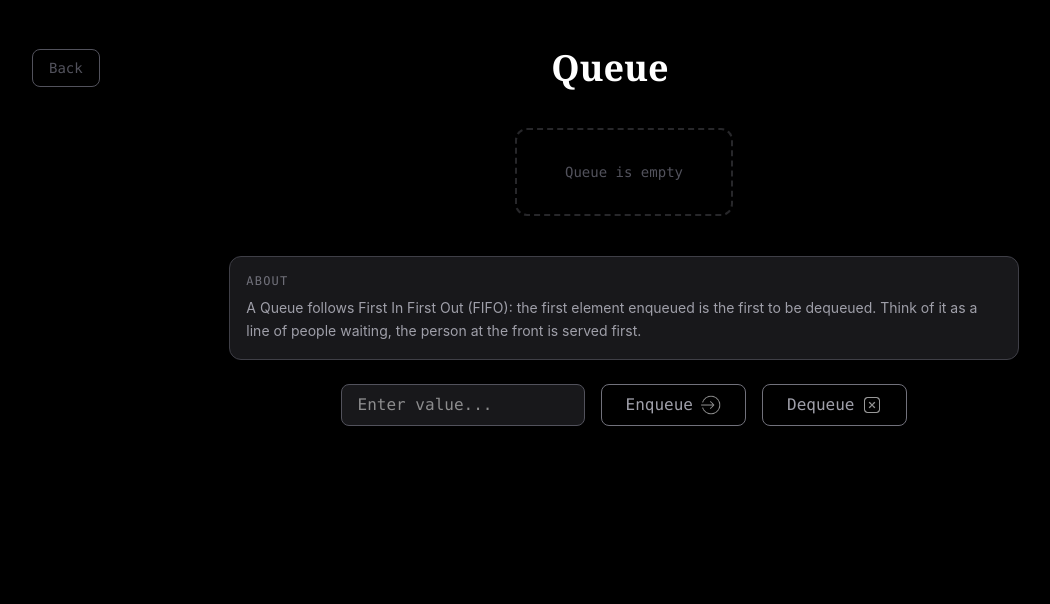
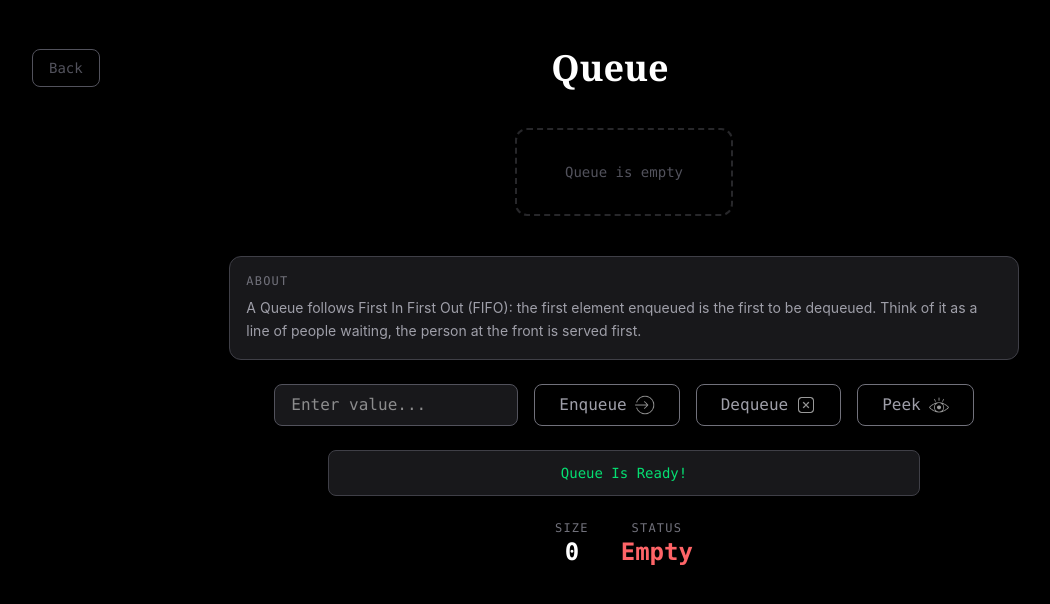
Before and after one commit to Krimzonn/Sorting-Algo-Game, a React (Vite) app in the folder sorting-algo/: page /visualizer/queue in a window 1280 px wide. Shown: the top 604 px of the page, without its empty margins (16-1066 px from the left). Built offline with nearby package versions, Linux system fonts and the light colour scheme; a web font is replaced by a local one.

Commit message:
Completed the Queue visualization

```diff
--- a/sorting-algo/src/components/QueueVisualizer.jsx
+++ b/sorting-algo/src/components/QueueVisualizer.jsx
@@ -145,6 +145,43 @@ function QueueVisualizer() {
                 className="w-5 h-5 invert opacity-60"
               ></img>
             </button>
+
+            <button
+              onClick={handlePeek}
+              className="border border-zinc-500 text-zinc-400 px-6 py-2 rounded-lg hover:border-white hover:text-white transition-all font-mono flex items-center gap-2"
+            >
+              Peek
+              <img
+                src="/visibility.png"
+                className="w-5 h-5 invert opacity-60"
+              ></img>
+            </button>
+          </div>
+          <div
+            className={`px-4 py-3 bg-zinc-900 border border-zinc-700 rounded-lg font-mono text-sm text-center w-1/2 ${message.includes("Empty") ? "text-red-400" : message.includes("front") ? "text-yellow-500" : "text-green-400"}`}
+          >
+            {message}
+          </div>
+
+          <div className="flex items-center gap-8">
+            <div className="text-center">
+              <p className="text-xs font-mono text-zinc-500 uppercase tracking-widest">
+                Size
+              </p>
+              <p className="text-2xl font-bold font-mono text-white">
+                {queue.length}
+              </p>
+            </div>
+            <div className="text-center">
+              <p className="text-xs font-mono text-zinc-500 uppercase tracking-widest">
+                Status
+              </p>
+              <p
+                className={`text-2xl font-bold font-mono ${queue.length === 0 ? "text-red-400" : "text-green-400"}`}
+              >
+                {queue.length === 0 ? "Empty" : "Active"}
+              </p>
+            </div>
           </div>
         </div>
       </div>
--- a/sorting-algo/src/components/Visualizer.jsx
+++ b/sorting-algo/src/components/Visualizer.jsx
@@ -64,6 +64,14 @@ const categories = [
         difficulty: "Beginner",
         description:
           "A first-in first-out structure where elements are enqueued at the back and dequeued from the front.",
+      },
+      {
+        id: "linkedList",
+        name: "Linked List",
+        complexity: "O(n)",
+        difficulty: "Intermediate",
+        description:
+          "A sequence of nodes where each node holds a value and a pointer to the next node in the chain.",
       },
     ],
   },
```
